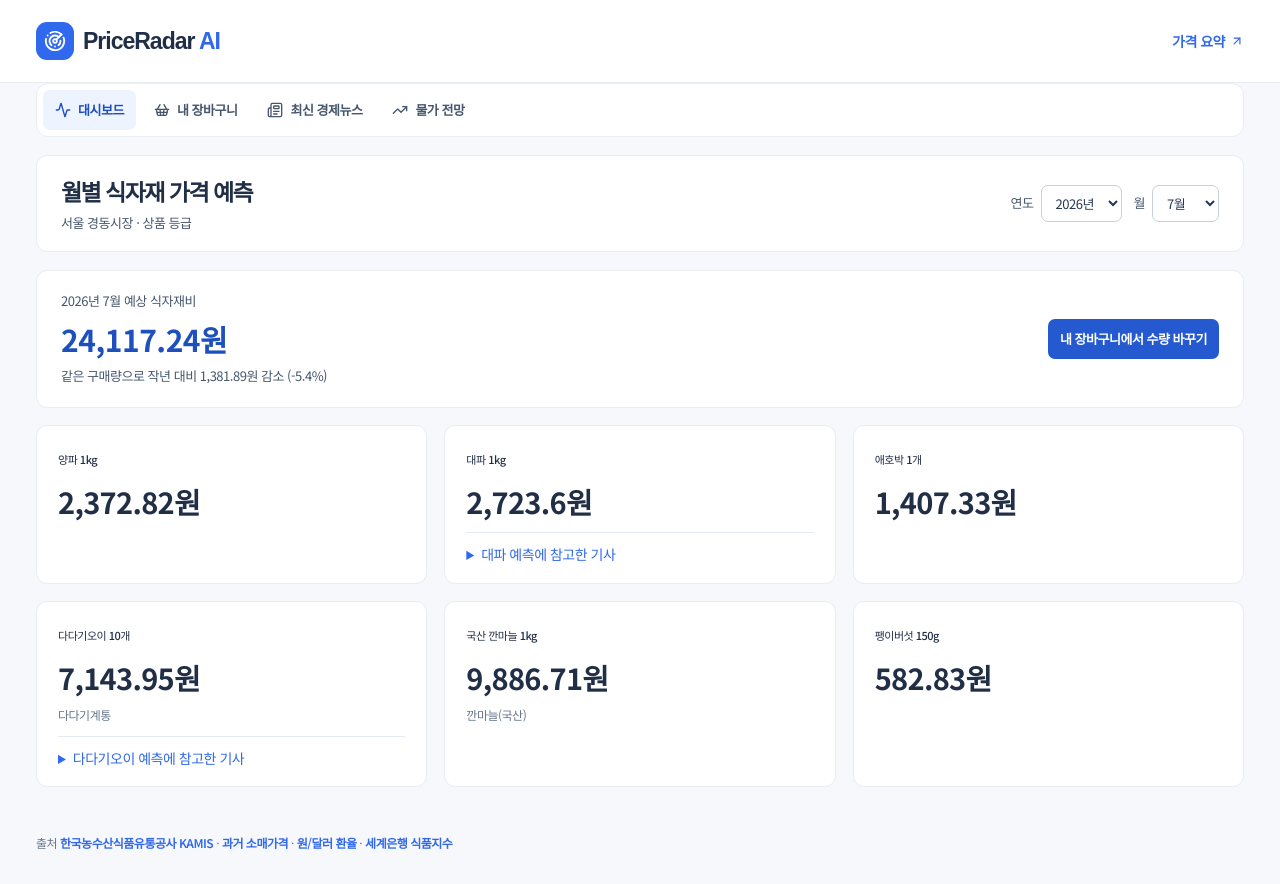
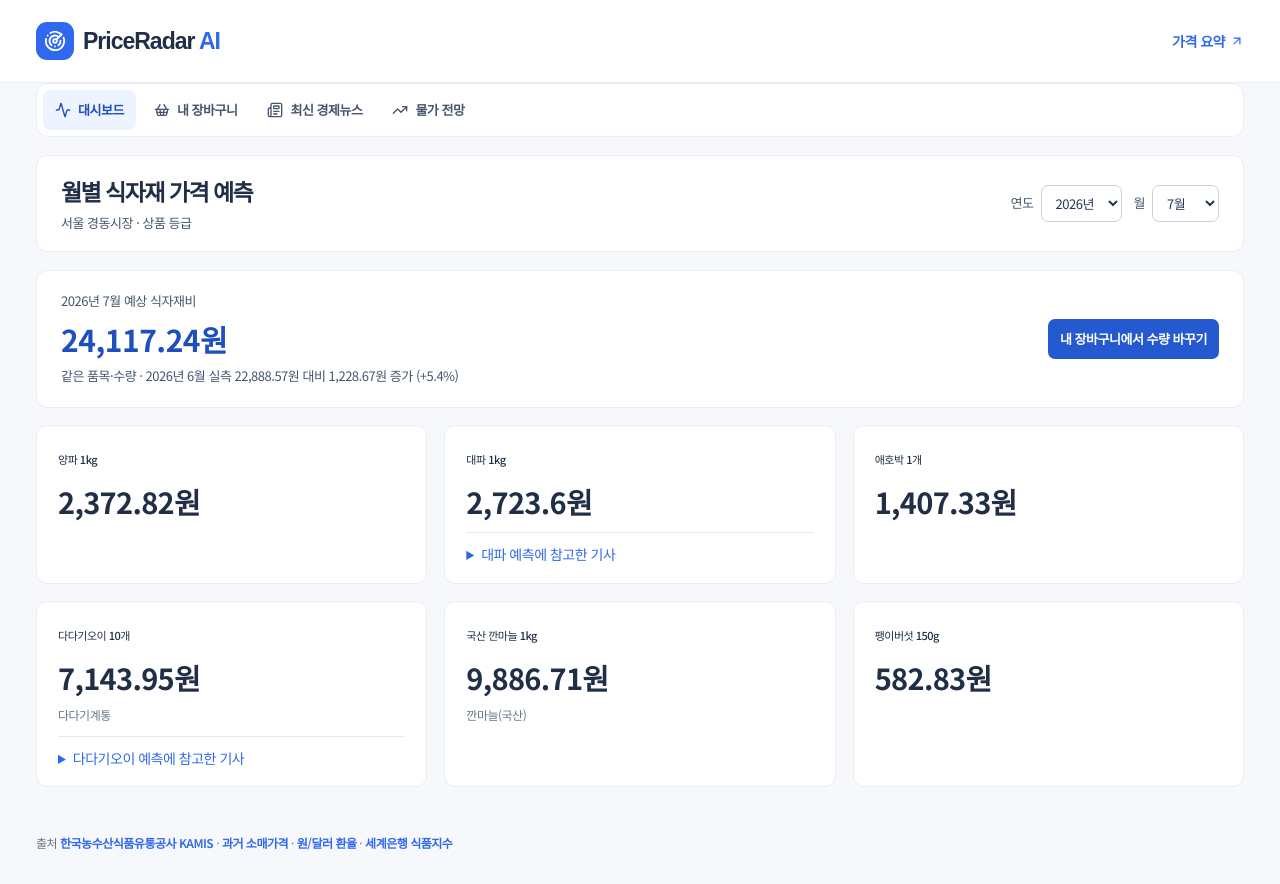
Before and after one commit to wjdjihun/-, a Next.js app in the folder frontend/: page /demo in a window 1280 px wide. Built offline with nearby package versions, Linux system fonts and the light colour scheme.

Commit message:
Compare forecast grocery costs with the previous month

```diff
--- a/frontend/components/observed-prices.tsx
+++ b/frontend/components/observed-prices.tsx
@@ -47,7 +47,7 @@ function NewsSourceList({ sources }: { sources: NewsAdjustment["sources"] }) {
   );
 }
 
-function yearOverYear(current: number, previous: number) {
+function priceChange(current: number, previous: number) {
   const change = current - previous;
   if (Math.abs(change) < 0.005) return "변동 없음";
   return `${currency.format(Math.abs(change))}원 ${change > 0 ? "증가" : "감소"} (${percent(change / previous * 100)})`;
@@ -65,7 +65,9 @@ export default function ObservedPrices({ tabbed = false }: { tabbed?: boolean })
   const title = monthLabel(month);
   const year = month.slice(0, 4);
   const monthsForYear = availableMonths.filter((value) => value.startsWith(year));
-  const previousMonth = `${Number(year) - 1}${month.slice(4)}`;
+  const previousMonth = new Date(Date.UTC(Number(year), Number(month.slice(5)) - 2, 1))
+    .toISOString()
+    .slice(0, 7);
   const rows = products.map((product) => {
     const prior = product.history.filter(({ date }) => date.startsWith(previousMonth));
     const base = result.products[product.id];
@@ -207,7 +209,9 @@ export default function ObservedPrices({ tabbed = false }: { tabbed?: boolean })
                   <strong aria-live="polite">{priceText(forecastTotal)}</strong>
                   <p>{unpriced.length
                     ? `${unpriced.map(({ name }) => name).join("·")} 단가 자료 부족`
-                    : `같은 구매량으로 작년 대비 ${priorTotal === null ? "비교 자료 부족" : yearOverYear(forecastTotal, priorTotal)}`}</p>
+                    : priorTotal === null
+                      ? `${monthLabel(previousMonth)} 실측 자료 부족`
+                      : `같은 품목·수량 · ${monthLabel(previousMonth)} 실측 ${priceText(priorTotal)} 대비 ${priceChange(forecastTotal, priorTotal)}`}</p>
                 </div>
                 <a
                   className={styles.serviceAction}
@@ -246,7 +250,7 @@ export default function ObservedPrices({ tabbed = false }: { tabbed?: boolean })
             <div className="panel-heading">
               <div>
                 <h2 id="basket-title" tabIndex={-1}><ShoppingBasket size={17} /> {title} 장바구니</h2>
-                <p>한 달에 살 수량을 입력하면 작년 같은 달과 같은 수량 기준으로 비교합니다.</p>
+                <p>같은 품목과 수량으로 전월 실측 가격과 선택한 달의 예상 가격을 비교합니다.</p>
               </div>
             </div>
             <div className={styles.basket}>
@@ -267,16 +271,16 @@ export default function ObservedPrices({ tabbed = false }: { tabbed?: boolean })
               {basketRows.length === 0 && <p className={styles.forecastNote}>담긴 품목이 없습니다. 위에서 식자재를 담아 주세요.</p>}
               {basketRows.length > 0 && (
                 <div className={styles.validationScroll}>
-                  <table className={styles.validationTable} aria-label="장바구니 품목별 예상 단가와 작년 대비 증감">
+                  <table className={styles.validationTable} aria-label="장바구니 품목별 예상 단가와 전월 대비 증감">
                     <thead>
-                      <tr><th scope="col">품목</th><th scope="col">{monthLabel(previousMonth)} 실제</th><th scope="col">{title} 예상</th><th scope="col">작년 대비</th></tr>
+                      <tr><th scope="col">품목</th><th scope="col">{monthLabel(previousMonth)} 실제</th><th scope="col">{title} 예상</th><th scope="col">전월 대비</th></tr>
                     </thead>
                     <tbody>
                       {basketRows.map(({ id, name, unit, priorActual, estimate }) => (
                         <tr key={id}>
                           <th scope="row">{name} · {unit}</th>
                           <td>{priceText(priorActual)}</td><td>{priceText(estimate)}</td>
-                          <td>{estimate !== null && priorActual !== null ? yearOverYear(estimate, priorActual) : "—"}</td>
+                          <td>{estimate !== null && priorActual !== null ? priceChange(estimate, priorActual) : "—"}</td>
                         </tr>
                       ))}
                     </tbody>
@@ -312,15 +316,17 @@ export default function ObservedPrices({ tabbed = false }: { tabbed?: boolean })
                 </div>
               ))}
               <div className={styles.total} aria-live="polite">
-                <span>{monthLabel(previousMonth)} 가격 기준</span><strong>{priceText(priorTotal)}</strong>
+                <span>{monthLabel(previousMonth)} 실측 단가 기준</span><strong>{priceText(priorTotal)}</strong>
               </div>
               <div className={`${styles.total} ${styles.forecastPrice}`} aria-live="polite">
                 <span>{title} {unpriced.length ? "단가 확인 품목 소계" : "예상 식자재비"}</span><strong>{priceText(forecastTotal)}</strong>
               </div>
               {unpriced.length > 0 ? (
                 <p className={styles.forecastNote} aria-live="polite">{unpriced.map(({ name }) => name).join("·")}의 단가 자료가 없어 소계에서 제외했습니다.</p>
-              ) : priorTotal !== null && (
-                <p className={styles.forecastNote} aria-live="polite">작년 같은 달 대비 {yearOverYear(forecastTotal, priorTotal)}</p>
+              ) : (
+                <p className={styles.forecastNote} aria-live="polite">
+                  {priorTotal === null ? "전월 실측 자료가 부족해 합계를 비교할 수 없습니다." : `같은 품목·수량 기준 전월 대비 ${priceChange(forecastTotal, priorTotal)}`}
+                </p>
               )}
             </div>
           </section>
```
Also changed, not shown: 1 other file (tests, documents, lock files or other folders).
